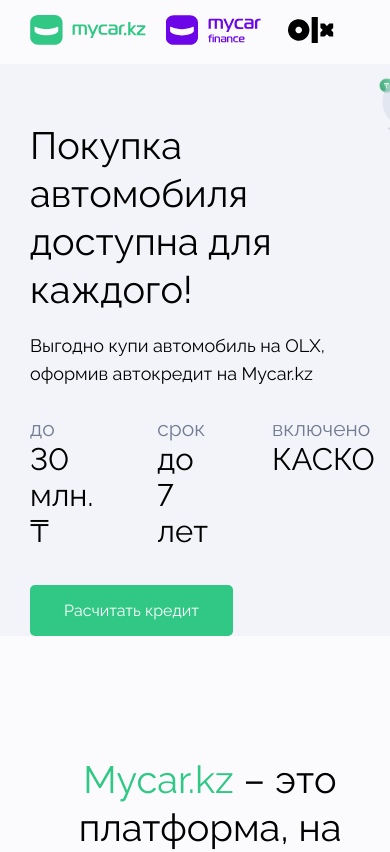
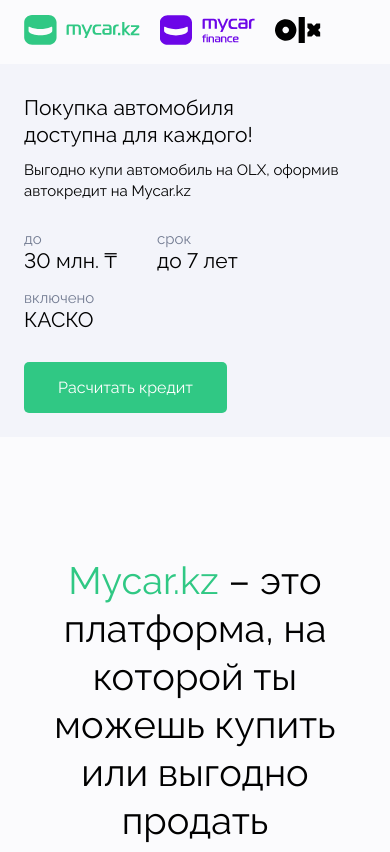
Before and after one commit to boverU/olx-mycar, a Vue app: page / in a window 390 px wide. Shown: the top 852 px of the page. Built offline with nearby package versions, Linux system fonts and the light colour scheme; no server answers.

Commit message:
hero component adaptive design

```diff
--- a/src/App.vue
+++ b/src/App.vue
@@ -91,6 +91,13 @@
     padding-left: 30px;
   }
 }
+
+@media (max-width: 576px) {
+  .app {
+    padding-left: 24px;
+    padding-right: 24px;
+  }
+}
 .el-dialog__wrapper {
   background: rgba(0, 0, 0, 0.1);
   backdrop-filter: blur(15px);
--- a/src/components/Hero.vue
+++ b/src/components/Hero.vue
@@ -93,9 +93,63 @@
       margin-right: -120px;
       img{
         width: 100%;
-      };
+      }
     }
 
   }
 
+  @media (max-width: 576px) {
+    .hero {
+      &-left {
+        width: 100%;
+
+        &__title {
+          font-size: 21px;
+          line-height: 27px;
+          margin-top: 30px;
+        }
+
+        &__subtitle {
+          font-size: 15px;
+          line-height: 21px;
+          margin-top: 12px;
+        }
+
+        &__conditions {
+          flex-wrap: wrap;
+        }
+
+        .condition {
+          margin-right: 40px;
+          margin-bottom: 16px;
+
+
+          div:first-child{
+            font-size: 15px;
+            line-height: 18px;
+          }
+
+          div:nth-child(2){
+            font-size: 21px;
+            line-height: 25px;
+          }
+        }
+
+        .condition:not(:first-child){
+          margin-left: 0px;
+        }
+
+        .button {
+          margin-top: 14px;
+          margin-bottom: 24px;
+        }
+
+      }
+
+      &-right {
+       display: none;
+      }
+    }
+  }
+
 </style>
```
